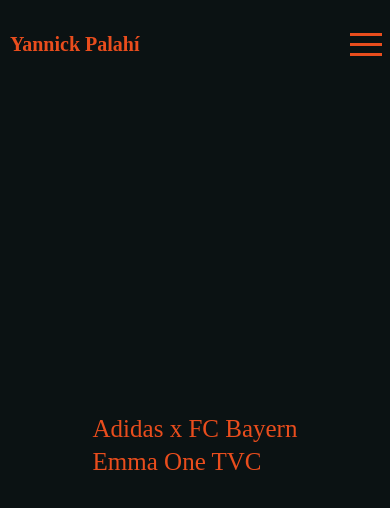
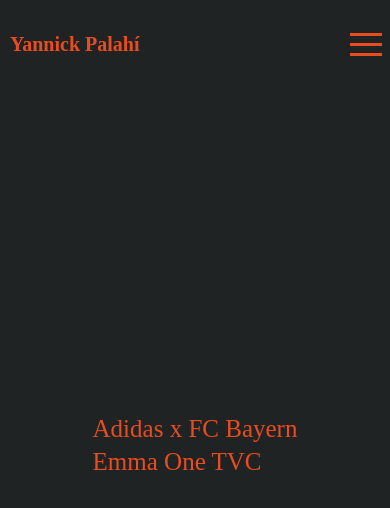
Before and after one commit to SantiagoMC52/yannickpalahi, a React (Create React App) app: page / in a window 390 px wide. Shown: the top 508 px of the page. Built offline with nearby package versions, Linux system fonts and the light colour scheme.

Commit message:
Change size of media query in header component

```diff
--- a/src/components/Header/header.scss
+++ b/src/components/Header/header.scss
@@ -7,7 +7,7 @@
 }
 
 body {
-    background-color: #0B1213;
+    background-color: #202324;
 }
 
 .top-container {
@@ -60,13 +60,13 @@
     }
 }
 
-@media (max-width: 414px) {
+@media (max-width: 416px) {
     .desktop-navbar {
         display: none;
     }
 }
 
-@media (min-width: 414px) {
+@media (min-width: 415px) {
     .top-container {
         display: none;
     }
```
